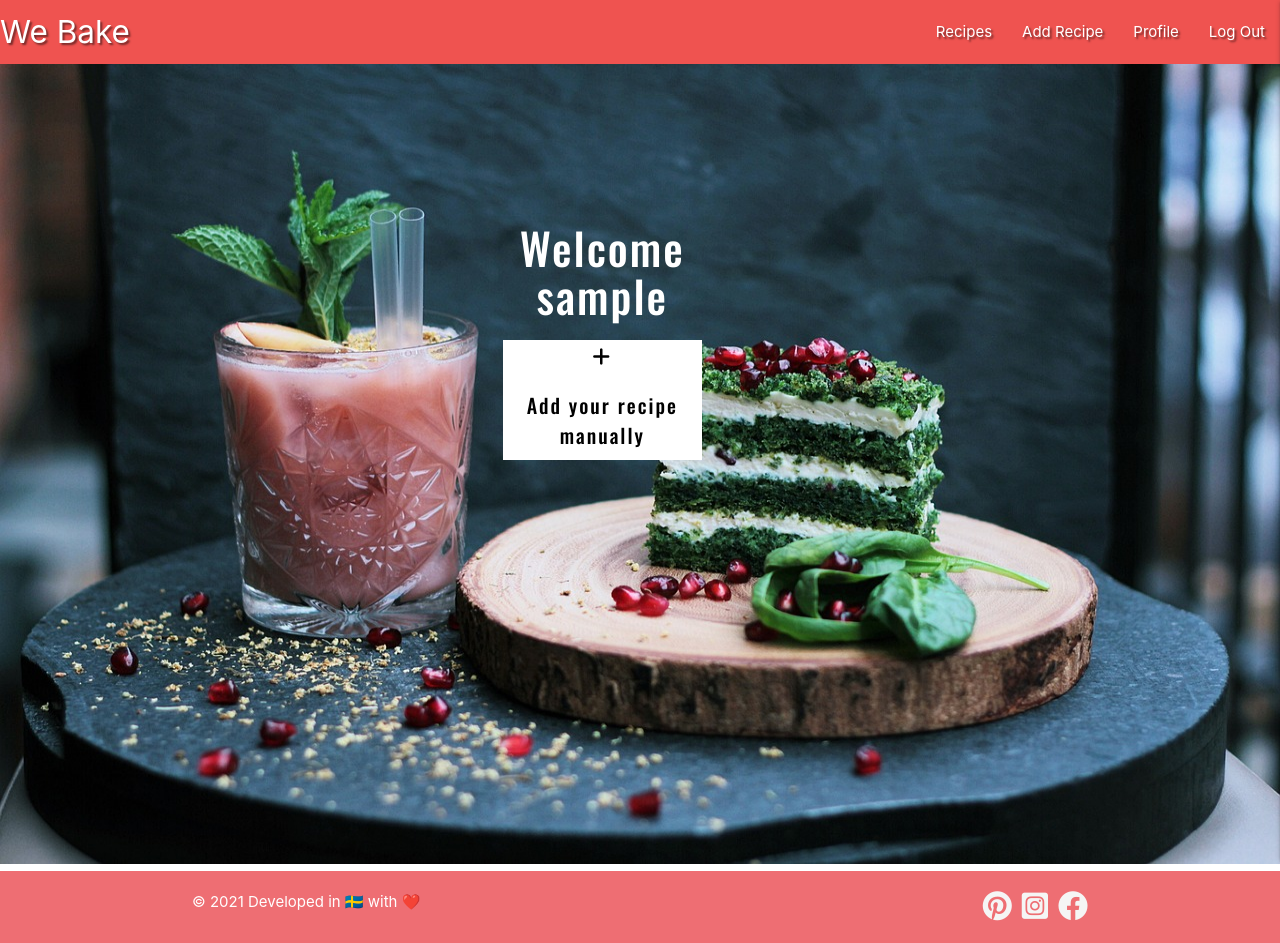
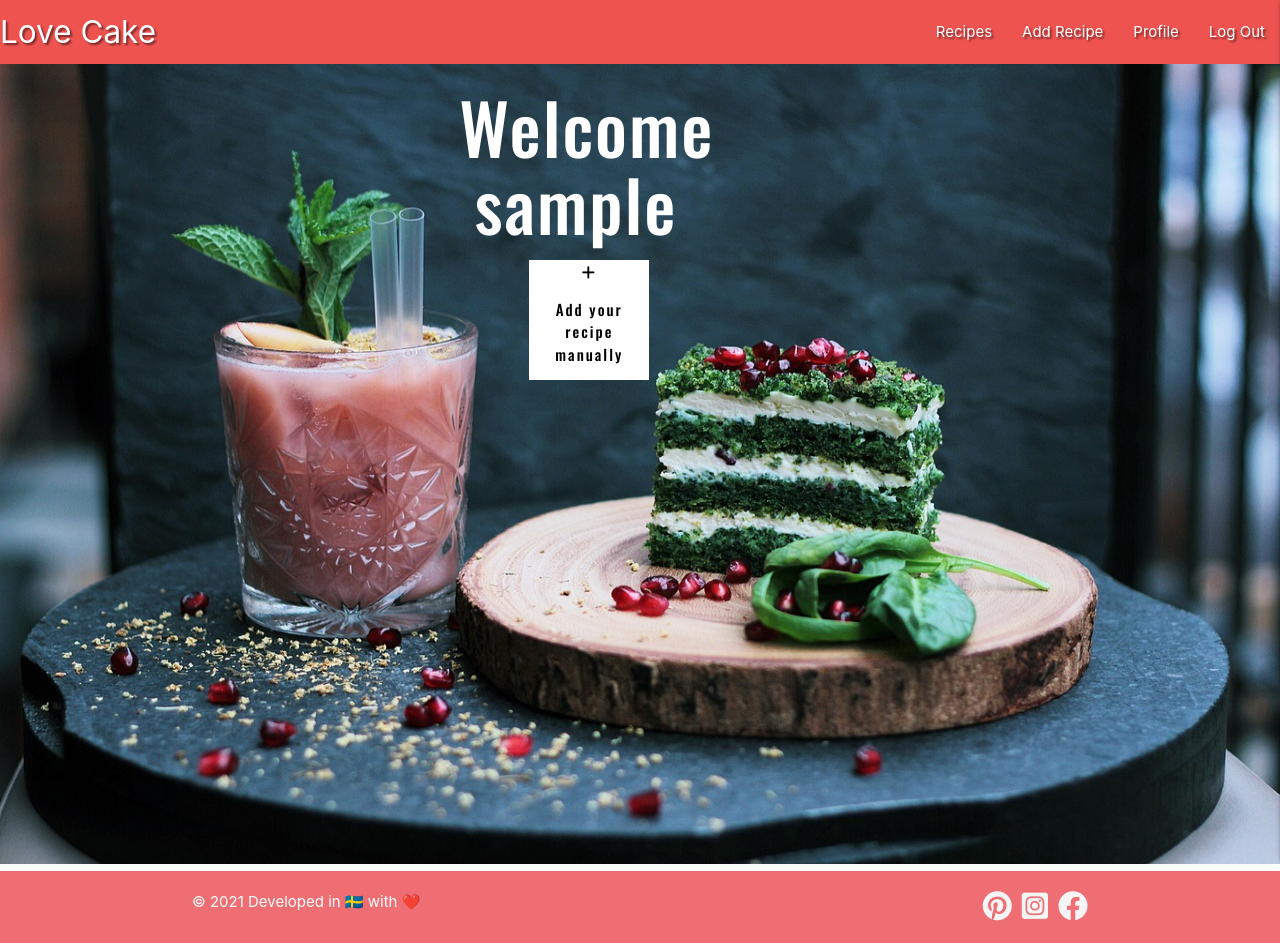
Before and after one commit to AdrianaSchmit85/Love_Cakes, a Flask app: page /profile/1 in a window 1280 px wide. Run offline with Flask 2, Linux system fonts and the light colour scheme; the visitor is signed in with stand-in values (Sample User, id 1); a database or web service that is not in the repository returns one stand-in record (values such as "Sample title"); some libraries are stand-ins or nearby versions.

Commit message:
add final adjustments

```diff
--- a/app.py
+++ b/app.py
@@ -1,5 +1,3 @@
-
-
 import os
 
 from werkzeug.utils import secure_filename
@@ -18,13 +16,14 @@
 app = Flask(__name__)
 
 
-app.config["MONGO_DBNAME"] = os.environ.get("MONGO_DBNAME") # DeliciousCakeDB
-app.config["MONGO_URI"] = os.environ.get("MONGO_URI") # mongodb+srv://DeliciousCake:lH3RiwoCnCmW@Cluster0.rb65l.mongodb.net/DeliciousCakeDB
-app.secret_key = os.environ.get("SECRET_KEY") # MzB3ruEnw42NRtst6c6Fx897HZlxkqsj
+app.config["MONGO_DBNAME"] = os.environ.get("MONGO_DBNAME")
+app.config["MONGO_URI"] = os.environ.get("MONGO_URI")
+app.secret_key = os.environ.get("SECRET_KEY")
 
 UPLOADS_PATH = join(dirname(realpath(__file__)), 'static/media')
 
 mongo = PyMongo(app)
+
 
 @app.route("/")
 @app.route("/recipes")
@@ -45,7 +44,7 @@
     query = request.form.get("query")
     Recipe = list(mongo.db.Receipt.find({"$text": {"$search": query}}))
 
-    return render_template("recipes.html" , Recipe=Recipe)
+    return render_template("recipes.html", Recipe=Recipe)
 
 
 @app.route("/register", methods=["GET", "POST"])
@@ -83,10 +82,11 @@
         if existing_user:
             # ensure hashed password matches user input
             if check_password_hash(
-                existing_user["password"], request.form.get("password")):
-                    session["user"] = request.form.get("username").lower()
-                    #flash("Welcome, {}".format(request.form.get("username")))
-                    return redirect(url_for("profile", username=session["user"]))
+                 existing_user["password"], request.form.get("password")):
+                        session["user"] = request.form.get("username").lower()
+                    # flash("Welcome, {}".format(request.form.get("username")))
+                        return redirect
+                        (url_for("profile", username=session["user"]))
             else:
                 # invalid password match
                 flash("Incorrect Username and/or Password")
@@ -160,10 +160,12 @@
 
     return render_template("add_recipe.html", Recipe=None)
 
+
 @app.route("/recipe/<id>", methods=["GET"])
 def get_recipe(id):
     Recipe = mongo.db.Receipt.find_one({"_id": ObjectId(id)})
     return render_template("recipe.html", Recipe=Recipe)
+
 
 @app.route("/delete-recipe/<id>", methods=["GET"])
 def delete_recipe(id):
@@ -171,6 +173,7 @@
 
     flash("Recipe Successfully Deleted")
     return redirect(url_for("get_recipes"))
+
 
 def saveLocalImage(request):
     try:
--- a/static/css/style.css
+++ b/static/css/style.css
@@ -138,7 +138,35 @@
 
 /*_______________________________________________________media screem*/
 
-@media only screen and (max-width: 800px) {
+
+/*@supports (-webkit-touch-callout: none) {
+    #profile {
+        left: 30%;
+        bottom: 40%;
+    }
+
+    #cover-text {
+        width: 90px;
+        height: 90px;
+        font-size: 10px;
+        margin-left: 30%;
+    }
+
+
+    #home_message {
+        bottom: 50%;
+        right: 0;
+    }
+
+
+    #home_button {
+        bottom: 40%;
+        position: absolute;
+        left: 30%;
+    }
+} */
+
+@media only screen and (max-width: 768px) {
 
     #profile {
         left: 30%;
@@ -166,17 +194,38 @@
     }
 }
 
-
-
-@media only screen and (min-device-width : 1200px) and (max-device-width : 1366px) {
-
+@media only screen and (min-device-width: 768px) and (max-device-width: 1024px) {
     #home_message {
-        bottom: 65%;
-        right: 20%;
+        bottom: 60%;
+        right: 5%;
+        font-size: 80px;
     }
 
     #home_button {
         bottom: 40%;
+        position: absolute;
         left: 40%;
     }
+
+    #profile {
+        left: 30%;
+        bottom: 50%;
+
+    }
+
+    #profile h3 {
+        left: 30%;
+        bottom: 50%;
+        font-size: 70px;
+    }
+
+    #cover-text {
+        width: 120px;
+        height: 120px;
+        font-size: 15px;
+        margin-left: 30%;
+    }
+
 }
+
+@media only screen and (min-device-width: 1100px) and (max-device-width: 10366px) {}
--- a/templates/base.html
+++ b/templates/base.html
@@ -4,27 +4,23 @@
 <head>
     <meta charset="UTF-8">
     <meta name="viewport" content="width=device-width, initial-scale=1.0">
-  <link rel="stylesheet" href="https://cdnjs.cloudflare.com/ajax/libs/font-awesome/6.0.0-beta3/css/all.min.css"
-    integrity="sha512-Fo3rlrZj/k7ujTnHg4CGR2D7kSs0v4LLanw2qksYuRlEzO+tcaEPQogQ0KaoGN26/zrn20ImR1DfuLWnOo7aBA=="
-    crossorigin="anonymous" referrerpolicy="no-referrer" type="text/css" />
-  <link rel="stylesheet" href="https://cdnjs.cloudflare.com/ajax/libs/materialize/1.0.0/css/materialize.min.css"
-    type="text/css">
+    <link rel="stylesheet" href="https://cdnjs.cloudflare.com/ajax/libs/font-awesome/6.0.0-beta3/css/all.min.css" integrity="sha512-Fo3rlrZj/k7ujTnHg4CGR2D7kSs0v4LLanw2qksYuRlEzO+tcaEPQogQ0KaoGN26/zrn20ImR1DfuLWnOo7aBA==" crossorigin="anonymous" referrerpolicy="no-referrer" type="text/css" />
+    <link rel="stylesheet" href="https://cdnjs.cloudflare.com/ajax/libs/materialize/1.0.0/css/materialize.min.css" type="text/css">
     <link rel="stylesheet" href="{{ url_for('static', filename='css/style.css') }}" type="text/css">
 
     {% block styles %}
     {% endblock %}
-  <title>We Bake</title>
+    <title>Love Cake</title>
 </head>
 
 <body>
 
     <header>
-    <!-- top navbar -->
 
         <nav class="nav-extended text-shadow  red lighten-1">
 
             <div class="nav-wrapper navbase">
-        <a href="{{ url_for('home') }}" class="brand-logo">We Bake</a>
+                <a href="{{ url_for('home') }}" class="brand-logo"> Love Cake</a>
                 <a href="#" data-target="mobile-demo" class="sidenav-trigger right"><i class="fas fa-bars"></i></a>
                 <ul class="right hide-on-med-and-down">
                     <li><a href="{{ url_for('get_recipes') }}">Recipes</a></li>
@@ -40,13 +36,10 @@
             </div>
         </nav>
 
-    <!-- mobile sidenav -->
-
         <ul class="sidenav" id="mobile-demo">
             <li><a href="{{ url_for('home') }}">
-          <h4 class="center-align red lighten-1">We Bake</h4>
+                    <h4 class="center-align red lighten-1">Love Cake</h4>
                 </a></li>
-
             <li><a href="{{ url_for('home') }}">Home</a></li>
             <li><a href="{{ url_for('get_recipes') }}">Recipes</a></li>
             {% if session.user %}
@@ -61,10 +54,8 @@
 
     </header>
 
+    <section>
 
-
-  <section>
-    <!-- flash messages -->
         {% with messages = get_flashed_messages() %}
         {% if messages %}
         {% for message in messages %}
@@ -76,34 +67,25 @@
         {% endwith %}
     </section>
 
-
-
     <main>
         {% block content %}
-
-
 
         {% endblock %}
     </main>
 
-
     <footer class="page-footer">
         <div class="container">
-      © 2021 Developed in  🇸🇪  with  ❤️
+            © 2021 Developed in 🇸🇪 with ❤️
 
-      <a class="grey-text text-lighten-4 right fontawsome" href="https://www.facebook.com/">  <i class="fab fa-facebook fa-2x"></i></a>
+            <a class="grey-text text-lighten-4 right fontawsome" href="https://www.facebook.com/"> <i class="fab fa-facebook fa-2x"></i></a>
             <a class="grey-text text-lighten-4 right fontawsome" href="https://www.instagram.com/"><i class="fab fa-instagram-square fa-2x"></i></a>
             <a class="grey-text text-lighten-4 right fontawsome" href="https://www.pinterest.com/"><i class="fab fa-pinterest fa-2x"></i></a>
-    </div>
-
-
         </div>
     </footer>
 
 
 
-  <script src="https://code.jquery.com/jquery-3.6.0.min.js"
-    integrity="sha256-/xUj+3OJU5yExlq6GSYGSHk7tPXikynS7ogEvDej/m4=" crossorigin="anonymous"></script>
+    <script src="https://code.jquery.com/jquery-3.6.0.min.js" integrity="sha256-/xUj+3OJU5yExlq6GSYGSHk7tPXikynS7ogEvDej/m4=" crossorigin="anonymous"></script>
     <script src="https://cdnjs.cloudflare.com/ajax/libs/materialize/1.0.0/js/materialize.min.js"></script>
     <script src="{{ url_for('static', filename='js/script.js') }}"></script>
     {% block scripts %}
--- a/templates/login.html
+++ b/templates/login.html
@@ -10,8 +10,7 @@
             <div class="row">
                 <div class="input-field col s12">
                     <i class="fas fa-user-cog prefix red-text text-darken-4"></i>
-						<input id="username" name="username" type="text" minlength="5"
-                            maxlength="15" pattern="^[a-zA-Z0-9]{5,15}$" class="validate" required>
+                    <input id="username" name="username" type="text" minlength="5" maxlength="15" pattern="^[a-zA-Z0-9]{5,15}$" class="validate" required>
                     <label for="username">Username</label>
                 </div>
             </div>
@@ -19,8 +18,7 @@
             <div class="row">
                 <div class="input-field col s12">
                     <i class="fas fa-user-lock prefix red-text text-darken-4"></i>
-                        <input id="password" name="password" type="password" minlength="5"
-                            maxlength="15" pattern="^[a-zA-Z0-9]{5,15}$" class="validate" required>
+                    <input id="password" name="password" type="password" minlength="5" maxlength="15" pattern="^[a-zA-Z0-9]{5,15}$" class="validate" required>
                     <label for="password">Password</label>
                 </div>
             </div>
--- a/templates/recipe.html
+++ b/templates/recipe.html
@@ -65,8 +65,7 @@
                         {% if session["user"] %}
                         {% if Recipe.created_by == session["user"] or Recipe.Added_by == session["user"] %}
                         <a class="waves-effect waves-light btn-small" href="/edit-recipe/{{ Recipe._id }}">Edit</a>
-          <button class="waves-effect waves-light btn-small red"
-            onclick="deleteRecipe('{{ Recipe._id }}')">Delete</button>
+                        <button class="waves-effect waves-light btn-small red" onclick="deleteRecipe('{{ Recipe._id }}')">Delete</button>
                         {% endif %}
                         {% endif %}
                     </div>
--- a/templates/recipes.html
+++ b/templates/recipes.html
@@ -37,7 +37,7 @@
                 {% endif %}
                 <div class="card-content">
                     <h5> {{ item.Name }}</h5>
-          <p>{{  item.Description }} </p>
+                    <p>{{ item.Description }} </p>
 
                     <p>
                         {% if item.created_by %}
@@ -46,9 +46,8 @@
                         <em>By: {{ item.Added_by }}</em>
                         {% endif %}
                     </p>
+                </div>
 
-
-        </div>
                 <a class="waves-effect waves-light btn-small green" href="/recipe/{{ item._id }}">See Recipe</a>
                 {% if session["user"] %}
                 {% if item.created_by == session["user"] or item.Added_by == session["user"] %}
```
Also changed, not shown: templates/add_recipe.html (+17 -17 lines), templates/home.html (+4 -11 lines), templates/profile.html (+3 -14 lines), static/css/images/LoveCake1.png (added), 1 other file. Lines whose indentation alone changed are shown as unchanged.
